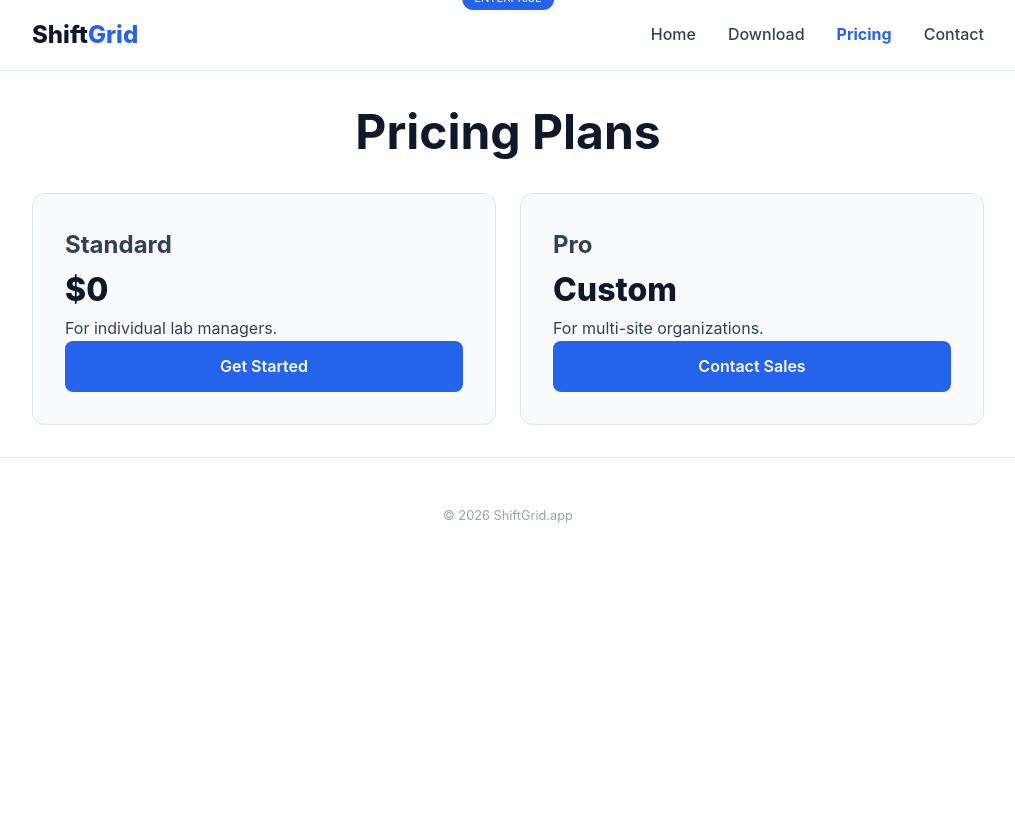
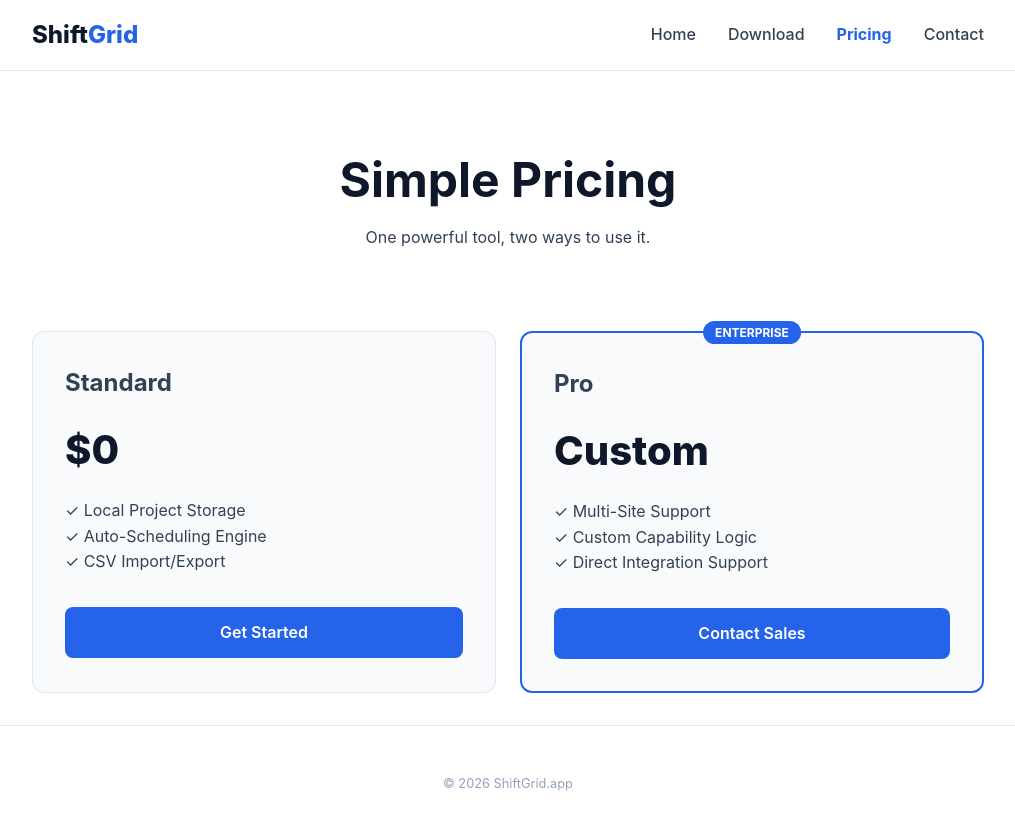
Before and after one commit to babrock89/shiftgrid-site, a plain HTML site: page pricing.html in a window 1280 px wide. Shown: the whole page, without its empty margins (132-1147 px from the left). Before the commit the page ends 800 px from the top, so only its background shows below. Drawn offline with Linux system fonts and the light colour scheme.

Commit message:
Update pricing.html

```diff
--- a/pricing.html
+++ b/pricing.html
@@ -3,7 +3,7 @@
 <head>
     <meta charset="UTF-8">
     <meta name="viewport" content="width=device-width, initial-scale=1.0">
-    <title>ShiftGrid | Pricing</title>
+    <title>Pricing | ShiftGrid</title>
     <link rel="stylesheet" href="style.css">
 </head>
 <body>
@@ -20,20 +20,33 @@
     </nav>
 
     <main class="container">
-        <h1 style="text-align: center;">Pricing Plans</h1>
+        <header style="text-align: center; padding: 3rem 0;">
+            <h1>Simple Pricing</h1>
+            <p>One powerful tool, two ways to use it.</p>
+        </header>
+
         <div class="grid">
             <div class="card">
-                <h2>Standard</h2>
-                <p style="font-size: 2rem; font-weight: 800; color: var(--dark);">$0</p>
-                <p>For individual lab managers.</p>
-                <a href="download.html" class="btn btn-primary">Get Started</a>
+                <h2 style="margin-top:0;">Standard</h2>
+                <p style="font-size: 2.5rem; font-weight: 800; color: var(--dark); margin: 1rem 0;">$0</p>
+                <ul style="list-style: none; margin-bottom: 2rem; text-align: left;">
+                    <li>✓ Local Project Storage</li>
+                    <li>✓ Auto-Scheduling Engine</li>
+                    <li>✓ CSV Import/Export</li>
+                </ul>
+                <a href="download.html" class="btn">Get Started</a>
             </div>
-            <div class="card featured">
-                <span style="position:absolute; top:-12px; left:50%; transform:translateX(-50%); background:var(--primary); color:white; padding:2px 12px; border-radius:20px; font-size:0.7rem;">ENTERPRISE</span>
-                <h2>Pro</h2>
-                <p style="font-size: 2rem; font-weight: 800; color: var(--dark);">Custom</p>
-                <p>For multi-site organizations.</p>
-                <a href="contact.html" class="btn btn-primary">Contact Sales</a>
+
+            <div class="card" style="border: 2px solid var(--primary); position: relative;">
+                <span style="position: absolute; top: -12px; left: 50%; transform: translateX(-50%); background: var(--primary); color: white; padding: 2px 12px; border-radius: 20px; font-size: 0.75rem; font-weight: bold;">ENTERPRISE</span>
+                <h2 style="margin-top:0;">Pro</h2>
+                <p style="font-size: 2.5rem; font-weight: 800; color: var(--dark); margin: 1rem 0;">Custom</p>
+                <ul style="list-style: none; margin-bottom: 2rem; text-align: left;">
+                    <li>✓ Multi-Site Support</li>
+                    <li>✓ Custom Capability Logic</li>
+                    <li>✓ Direct Integration Support</li>
+                </ul>
+                <a href="contact.html" class="btn">Contact Sales</a>
             </div>
         </div>
     </main>
```
